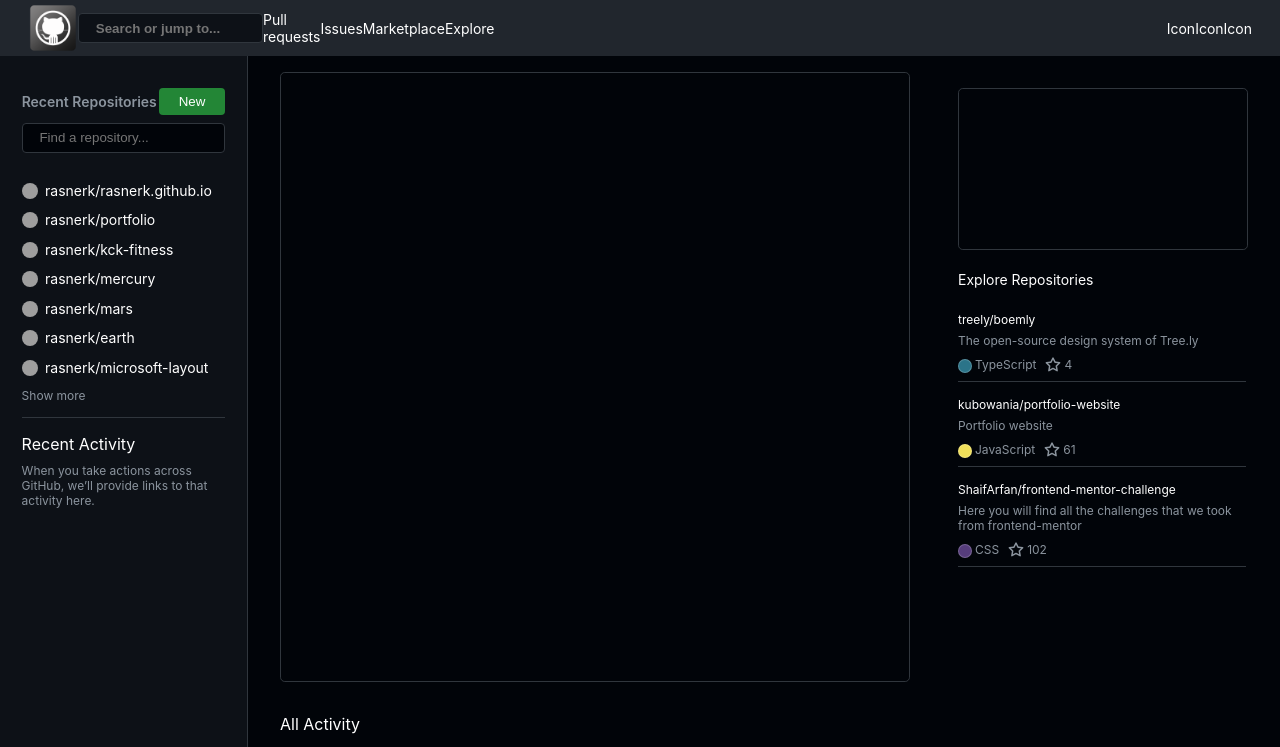
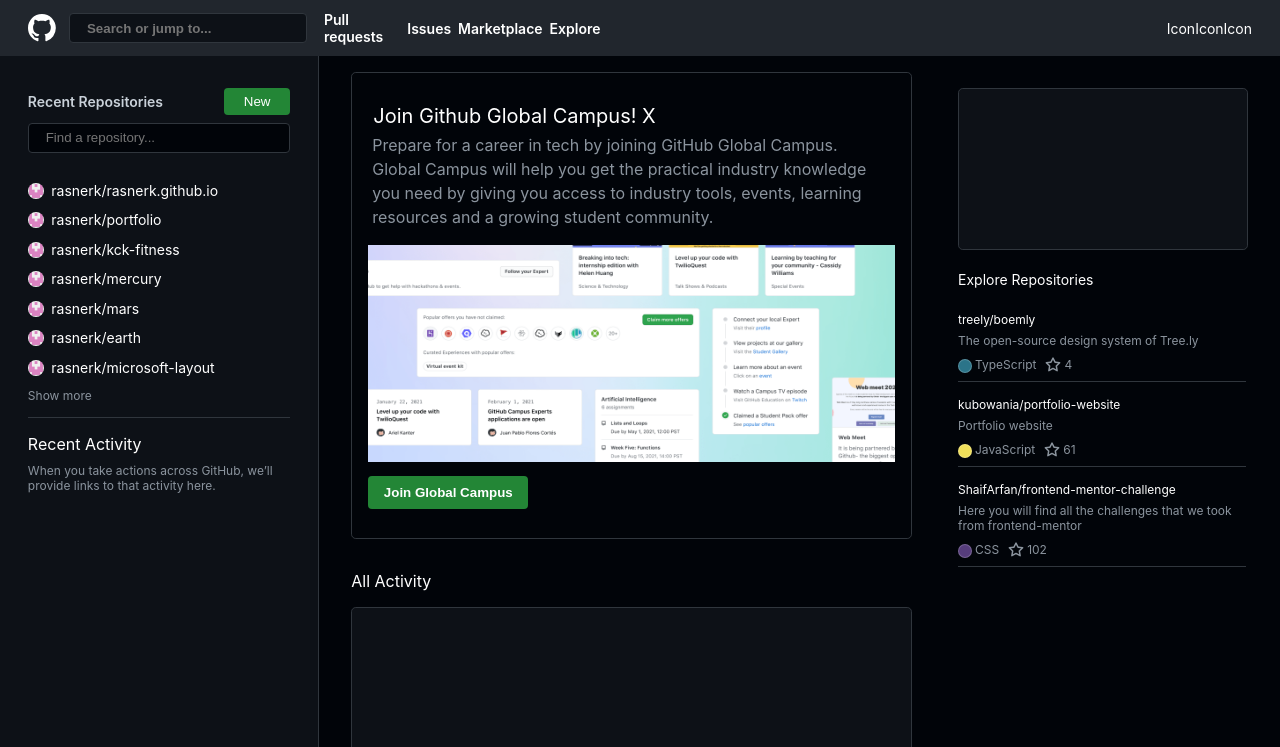
Before and after one commit to rasnerk/copy-cat, a plain HTML site: page index.html in a window 1280 px wide. Shown: the top 747 px of the page. Drawn offline with Linux system fonts and the light colour scheme; grey boxes are pictures that could not be loaded.

Commit message:
very close

```diff
--- a/index.css
+++ b/index.css
@@ -30,22 +30,35 @@ body{
 /* Top Navbar Left Side */
 
 .top-nav-left {
-    width: 35%;
+    /* width: 10%; */
     display: flex;
     margin-left: 2em;
     justify-content: space-evenly;
     align-items: center;
     color: white;
+    font-weight: 600;
 }
 
 .top-nav-left input {
-    width: 17em;
+    width: 20em;
     border-radius: 0.3em;
     height: 2em;
     border: none;
     font-weight: 600;
     border: 1.5px solid #30363d;
     background-color: #0d1117;
+    margin-left: 1em;
+    margin-right: 1em;
+}
+
+.top-nav-left span {
+    margin-left: 0.25em;
+    margin-right: 0.25em;
+}
+
+.top-nav-left span:hover{
+    cursor: pointer;
+    color: #c9d1d9;
 }
 
 .top-nav-left input:focus {
@@ -94,7 +107,9 @@ body{
 }
 
 .search-repo div span {
-    color: #8b949e;
+    /* color: #8b949e; */
+    color: #c9d1d9;
+    /* color: white; */
     font-size: 14px;
     font-weight: 600;
 }
@@ -165,10 +180,40 @@ body{
 
 .global-campus {
     border: 1px solid #30363d;
-    height: 36em;
+    /* height: 36em; */
+    height: auto;
     border-radius: 0.3em;
     width: 97%;
     padding: 16px;
+    display: flex;
+    flex-direction: column;
+}
+.gc-0 {
+    font-size: 20px;
+    margin-top: 0.75em;
+    margin-bottom: 0.25em;
+    /* color:#8b949e; */
+    padding-left: 0.25em;
+}
+
+.gc-1 {
+    color:#8b949e;
+    line-height: 1.5;
+    margin-bottom: 1em;
+    padding-right: 1em;
+    padding-left: 0.25em;
+}
+
+.btn-gc {
+    color: white;
+    background-color: #238636;
+    height: 2.5em;
+    width: 12em;
+    border: none;
+    border-radius: 0.3em;
+    margin-top: 1em;
+    margin-bottom: 1em;
+    font-weight: 600;
 }
 
 .intro {
@@ -177,6 +222,7 @@ body{
     border-radius: 0.3em;
     width: 97%;
     padding: 16px;
+    background-color: #0d1117;
 }
 
 .explore {
@@ -187,6 +233,7 @@ body{
     width: 93.7%;
     margin-top: 1em;
     margin-bottom: 1em;
+    background-color: #0d1117;
 }
 
 .middle span {
@@ -207,6 +254,7 @@ body{
     height: 10em;
     border: 1px solid #30363d;
     border-radius: 0.3em;
+    background-color: #0d1117;
 }
 
 .right span {
@@ -277,6 +325,11 @@ body{
     color: #8b949e;
 }
 
+.github-logo {
+    /* fill: #8b949e; */
+    fill: white;
+}
+
 .avatar {
     border-radius: 50%;
     display: inline-block;
@@ -284,3 +337,15 @@ body{
     margin-right: 0.25em;
     position: relative;
 }
+
+@media screen and (min-width: 768px) {
+    .top-nav-left {
+        width: 45%;
+    }
+    .side-nav {
+        flex-basis: 27%;
+    }
+    .explore {
+        width: 92%;
+    }
+}
--- a/index.html
+++ b/index.html
@@ -13,7 +13,10 @@
     <nav class="top-nav">
         <!-- Left Section-->
         <div class="top-nav-left">
-            <img src="github.png" alt="github-logo" class="logo">
+            <svg height="32" viewBox="0 0 16 16" width="32" class="github-logo">
+                <path fill-rule="evenodd" d="M8 0C3.58 0 0 3.58 0 8c0 3.54 2.29 6.53 5.47 7.59.4.07.55-.17.55-.38 0-.19-.01-.82-.01-1.49-2.01.37-2.53-.49-2.69-.94-.09-.23-.48-.94-.82-1.13-.28-.15-.68-.52-.01-.53.63-.01 1.08.58 1.23.82.72 1.21 1.87.87 2.33.66.07-.52.28-.87.51-1.07-1.78-.2-3.64-.89-3.64-3.95 0-.87.31-1.59.82-2.15-.08-.2-.36-1.02.08-2.12 0 0 .67-.21 2.2.82.64-.18 1.32-.27 2-.27.68 0 1.36.09 2 .27 1.53-1.04 2.2-.82 2.2-.82.44 1.1.16 1.92.08 2.12.51.56.82 1.27.82 2.15 0 3.07-1.87 3.75-3.65 3.95.29.25.54.73.54 1.48 0 1.07-.01 1.93-.01 2.2 0 .21.15.46.55.38A8.013 8.013 0 0016 8c0-4.42-3.58-8-8-8z"></path>
+            </svg>
+            <!-- <img src="github.png" alt="github-logo" class="logo"> -->
             <input type="text" placeholder="    Search or jump to...">
             <span>Pull requests</span>
             <span>Issues</span>
@@ -40,31 +43,31 @@
             </div>
             <div class="repos">
                 <div>
-                    <img src="https://avatars.githubusercontent.com/u/65287606?=16&v=4" class="avatar avatar-user avatar-small circle" width="16" height="16" alt="rasnerk">
+                    <img src="github-profile.png" class="avatar avatar-user avatar-small circle" width="16" height="16" alt="rasnerk">
                     <span>rasnerk/rasnerk.github.io</span>
                 </div>
                 <div>
-                    <img src="https://avatars.githubusercontent.com/u/65287606?=16&v=4" class="avatar avatar-user avatar-small circle" width="16" height="16" alt="rasnerk">
+                    <img src="github-profile.png" class="avatar avatar-user avatar-small circle" width="16" height="16" alt="rasnerk">
                     <span>rasnerk/portfolio</span>
                 </div>
                 <div>
-                    <img src="https://avatars.githubusercontent.com/u/65287606?=16&v=4" class="avatar avatar-user avatar-small circle" width="16" height="16" alt="rasnerk">
+                    <img src="github-profile.png" class="avatar avatar-user avatar-small circle" width="16" height="16" alt="rasnerk">
                     <span>rasnerk/kck-fitness</span>
                 </div>
                 <div>
-                    <img src="https://avatars.githubusercontent.com/u/65287606?=16&v=4" class="avatar avatar-user avatar-small circle" width="16" height="16" alt="rasnerk">
+                    <img src="github-profile.png" class="avatar avatar-user avatar-small circle" width="16" height="16" alt="rasnerk">
                     <span>rasnerk/mercury</span>
                 </div>
                 <div>
-                    <img src="https://avatars.githubusercontent.com/u/65287606?=16&v=4" class="avatar avatar-user avatar-small circle" width="16" height="16" alt="rasnerk">
+                    <img src="github-profile.png" class="avatar avatar-user avatar-small circle" width="16" height="16" alt="rasnerk">
                     <span>rasnerk/mars</span>
                 </div>
                 <div>
-                    <img src="https://avatars.githubusercontent.com/u/65287606?=16&v=4" class="avatar avatar-user avatar-small circle" width="16" height="16" alt="rasnerk">
+                    <img src="github-profile.png" class="avatar avatar-user avatar-small circle" width="16" height="16" alt="rasnerk">
                     <span>rasnerk/earth</span>
                 </div>
                 <div>
-                    <img src="https://avatars.githubusercontent.com/u/65287606?=16&v=4" class="avatar avatar-user avatar-small circle" width="16" height="16" alt="rasnerk">
+                    <img src="github-profile.png" class="avatar avatar-user avatar-small circle" width="16" height="16" alt="rasnerk">
                     <span>rasnerk/microsoft-layout</span>
                 </div>
                 <div class="show-more">
@@ -81,7 +84,17 @@
         <div class="main-content">
             <!-- Middle Area -->
             <div class="middle">
-                <div class="global-campus"></div>
+                <div class="global-campus">
+                    <div class="gc-0">
+                        <span>Join Github Global Campus!</span>
+                        <span>X</span>
+                    </div>
+                    <div class="gc-1">
+                        Prepare for a career in tech by joining GitHub Global Campus. Global Campus will help you get the practical industry knowledge you need by giving you access to industry tools, events, learning resources and a growing student community.
+                    </div>
+                    <img src="gc_banner_light.png" alt="global campus" width="100%">
+                    <button class="btn-gc">Join Global Campus</button>
+                </div>
                 <span>All Activity</span>
                 <div class="intro"></div>
                 <div class="explore"></div>
```
Also changed, not shown: gc_banner_light.png (added), github-profile.png (added).
